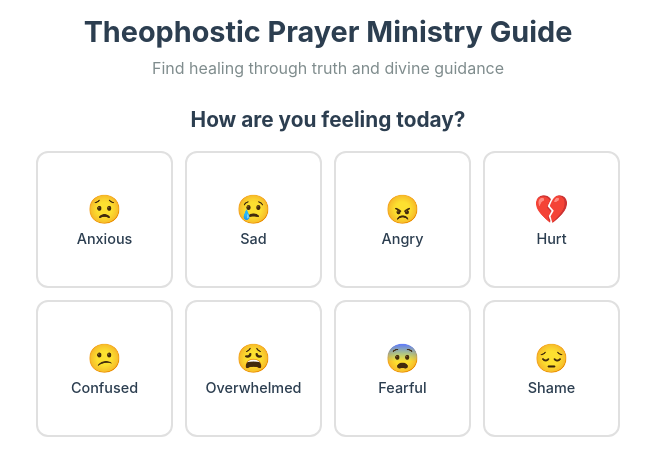
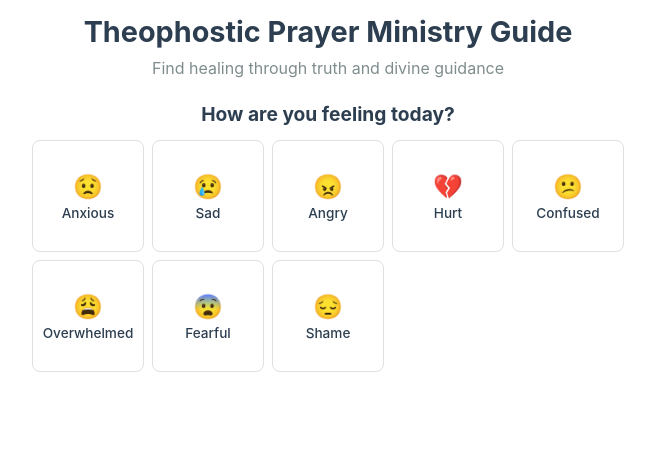
Before and after one commit to mattofsawdust/GodsLight, a React (Vite) app: page / in a window 1280 px wide. Shown: the top 476 px of the page, without its empty margins (312-967 px from the left). Built offline with nearby package versions, Linux system fonts and the light colour scheme.

Commit message:
Reduce button size and spacing for better fit

```diff
--- a/src/components/MoodSelector.css
+++ b/src/components/MoodSelector.css
@@ -3,24 +3,24 @@
   display: flex;
   flex-direction: column;
   align-items: center;
-  padding: 0.5rem;
+  padding: 0.25rem; /* reduced from 0.5rem */
   height: 100%;
 }
 
 .mood-selector h2 {
-  margin-bottom: 1rem; /* reduced from 1.5rem */
+  margin-bottom: 0.75rem; /* reduced from 1rem */
   color: #2c3e50;
-  font-size: 1.3rem;
+  font-size: 1.2rem; /* slightly reduced */
   text-align: center;
 }
 
 .mood-grid {
   display: grid;
   grid-template-columns: repeat(2, 1fr);
-  gap: 0.75rem; /* reduced from 1rem */
+  gap: 0.5rem; /* reduced from 0.75rem */
   width: 100%;
   max-width: 600px;
-  padding: 0 0.5rem;
+  padding: 0 0.25rem; /* reduced from 0.5rem */
 }
 
 .mood-button {
@@ -28,9 +28,9 @@
   flex-direction: column;
   align-items: center;
   justify-content: center;
-  padding: 0.75rem; /* reduced from 1rem */
-  border: 2px solid #e0e0e0;
-  border-radius: 12px;
+  padding: 0.5rem; /* reduced from 0.75rem */
+  border: 1px solid #e0e0e0; /* reduced from 2px */
+  border-radius: 8px; /* reduced from 12px */
   background: white;
   cursor: pointer;
   transition: all 0.3s ease;
@@ -38,18 +38,18 @@
 }
 
 .mood-emoji {
-  font-size: 1.75rem; /* reduced from 2rem */
-  margin-bottom: 0.25rem; /* reduced from 0.5rem */
+  font-size: 1.5rem; /* reduced from 1.75rem */
+  margin-bottom: 0.2rem; /* reduced from 0.25rem */
 }
 
 .mood-label {
-  font-size: 0.9rem; /* reduced from 1rem */
+  font-size: 0.85rem; /* reduced from 0.9rem */
   color: #2c3e50;
   text-transform: capitalize;
 }
 
 @media (min-width: 768px) {
   .mood-grid {
-    grid-template-columns: repeat(auto-fit, minmax(120px, 1fr));
+    grid-template-columns: repeat(auto-fit, minmax(100px, 1fr)); /* reduced from 120px */
   }
 }
```
